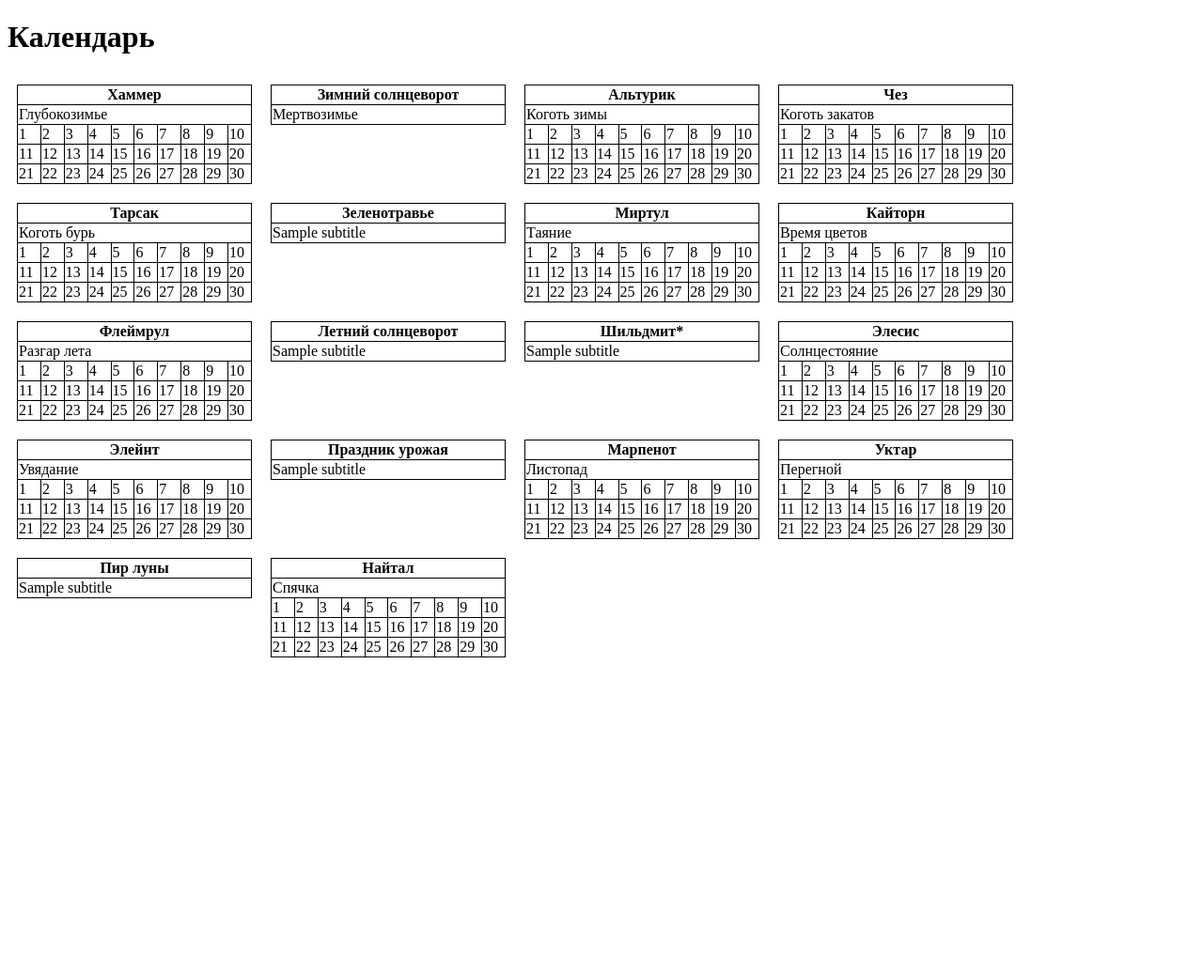
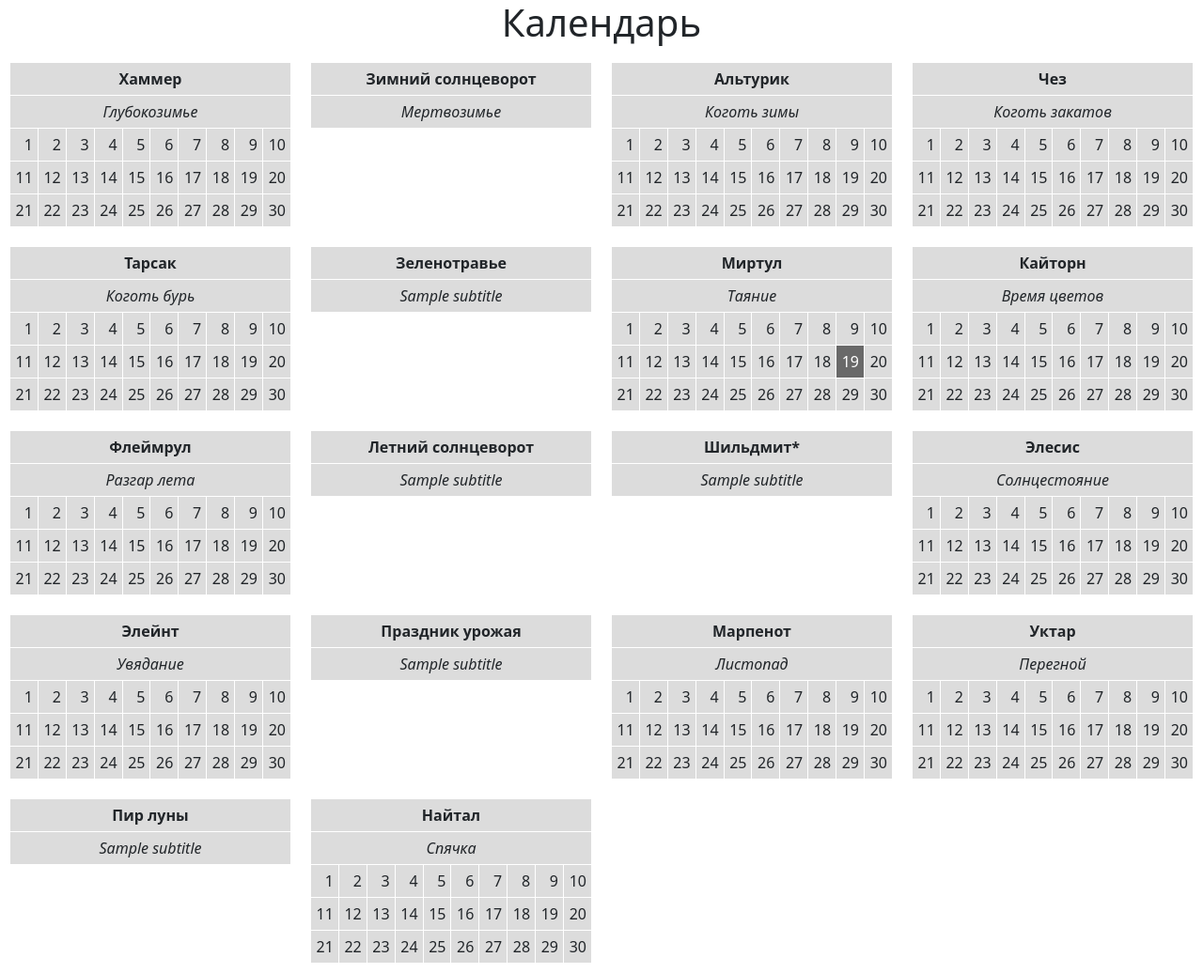
Before and after one commit to IRUSlan92I/dnd-db-site, a Django app: template faerun_calendar/templates/faerun_calendar/index.html in a window 1280 px wide. Shown: the whole page at 94% size. Before the commit the page ends 700 px from the top, so only its background shows below. Run offline with Django 4.2, Linux system fonts and the light colour scheme; the template is opened without the code that fills it: most values are stand-ins (such as "Sample title", 1, 10 or a date in 2020); lists and menus that the app fills with data are empty; parts of the project's set-up code (start-up, migrations or seed data) failed here and were passed over.

Commit message:
Added CSS file

```diff
--- /dev/null
+++ b/faerun_calendar/static/faerun_calendar/css/main.css
@@ -0,0 +1,36 @@
+h1 {
+    text-align: center;
+}
+
+table.month, table.month th, table.month td {
+    border: 1px solid white;
+    border-collapse: collapse;
+    padding: 5px;
+    background: gainsboro;
+}
+
+table.month th {
+    text-align: center;
+}
+
+table.month td {
+    text-align: right;
+}
+
+table.month td.current {
+    background: dimgrey;
+    color: white;
+}
+
+table.month th.subtitle {
+    font-style: italic;
+    font-weight: normal;
+}
+
+table.month {
+    margin: 10px;
+    float: left;
+    width: 300px;
+    max-width: 300px;
+    border-radius: 10px;
+}
--- a/faerun_calendar/templates/faerun_calendar/index.html
+++ b/faerun_calendar/templates/faerun_calendar/index.html
@@ -1,23 +1,16 @@
+{% load static %}
+
 <!DOCTYPE html>
 <html lang="en">
 <head>
     <meta charset="UTF-8">
     <title>Calendar</title>
-    <style>
-        table.month, table.month th, table.month td {
-          border: 1px solid black;
-          border-collapse: collapse;
-        }
-        table.month {
-            margin: 10px;
-            float: left;
-            width: 250px;
-            max-width: 250px;
-        }
-    </style>
+
+    <link href="https://cdn.jsdelivr.net/npm/bootstrap@5.2.0-beta1/dist/css/bootstrap.min.css" rel="stylesheet" integrity="sha384-0evHe/X+R7YkIZDRvuzKMRqM+OrBnVFBL6DOitfPri4tjfHxaWutUpFmBp4vmVor" crossorigin="anonymous">
+    <link rel="stylesheet" href="{% static 'faerun_calendar/css/main.css' %}">
 </head>
 <body>
     <h1>Календарь</h1>
-    {% extends 'faerun_calendar/calendar.html' %}
+    {% include 'faerun_calendar/calendar.html' %}
 </body>
 </html>
--- a/faerun_calendar/templates/faerun_calendar/month.html
+++ b/faerun_calendar/templates/faerun_calendar/month.html
@@ -1,11 +1,9 @@
 <table class="month">
     <tr>
-        <th colspan="10">{{title}}</th>
+        <th colspan="10" class="title">{{title}}</th>
     </tr>
     {% if subtitle %}
-        <tr>
-            <td colspan="10">{{subtitle}}</td>
-        </tr>
+        <th colspan="10" class="subtitle">{{subtitle}}</th>
     {% endif %}
     {% if oneday != 1 %}
     <tr>
@@ -29,7 +27,12 @@
         <td>16</td>
         <td>17</td>
         <td>18</td>
+        {% if title == "Миртул" %}
+        <td class="current">19</td>
+        {% else %}
         <td>19</td>
+        {% endif %}
+
         <td>20</td>
     </tr>
     <tr>
```
